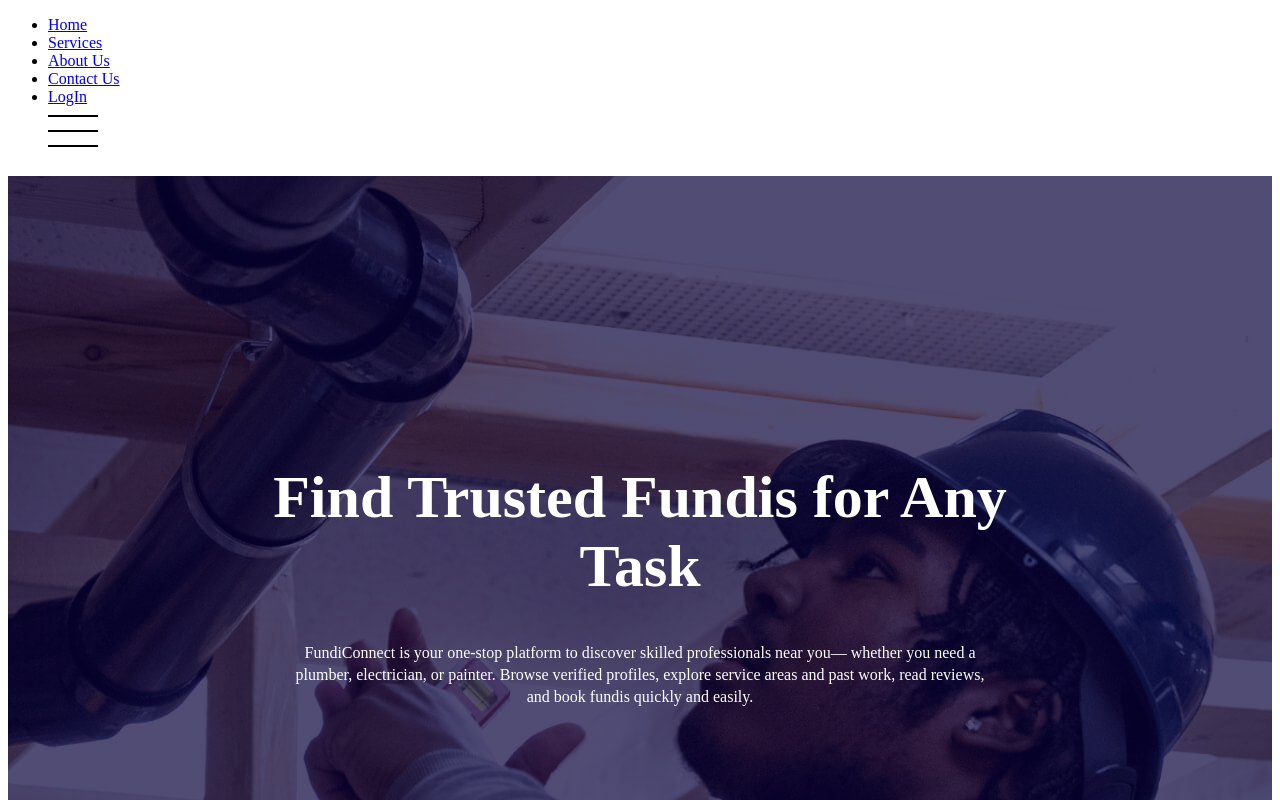
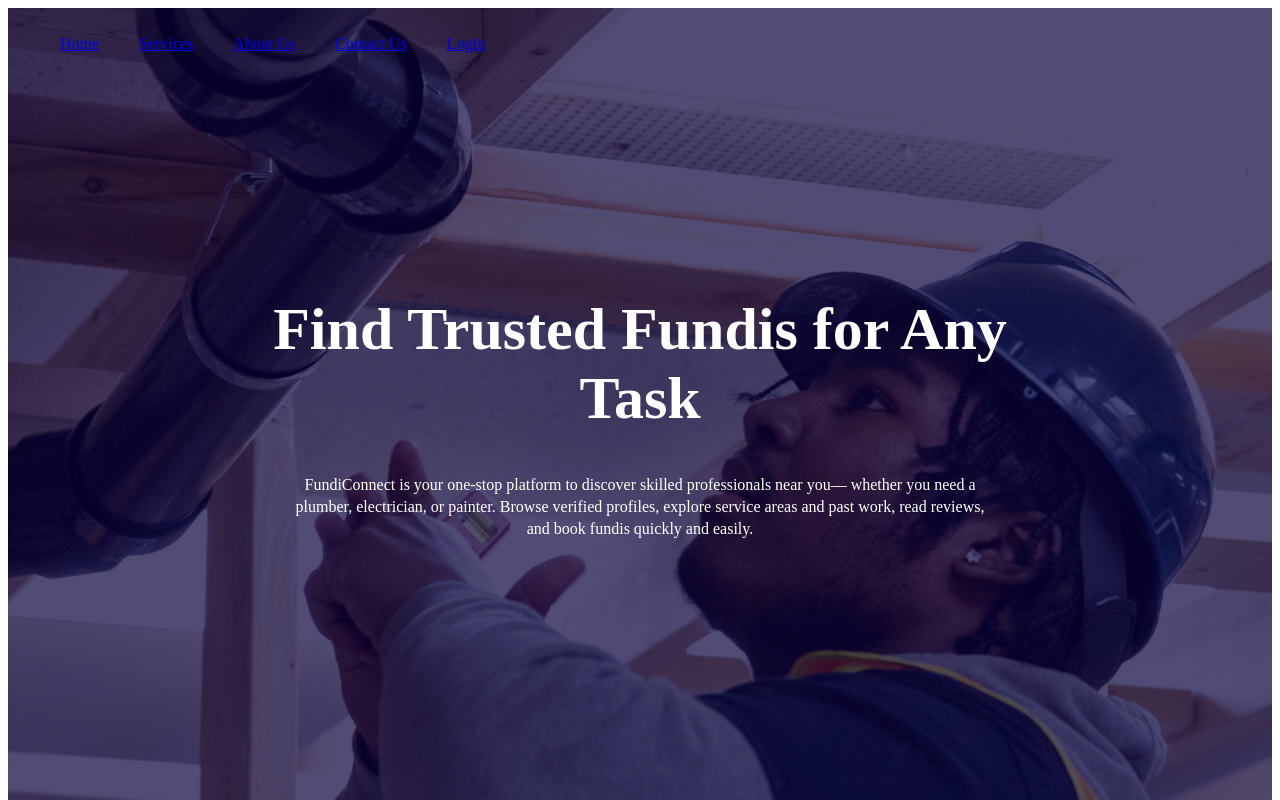
Before and after one commit to Melloniah/Ujuzi-Hub-project, a React (Create React App) app in the folder client/: page / in a window 1280 px wide. Shown: the top 800 px of the page. Built offline with nearby package versions, Linux system fonts and the light colour scheme.

Commit message:
Adds Navbar.css

```diff
--- a/client/src/pages/Navbar.css
+++ b/client/src/pages/Navbar.css
@@ -1,8 +1,8 @@
-/* nav{
+nav{
     width: 200%;
-    height: 10%; */
+    height: 10%;
     /* background: #0f2500; */
-    /* color: #fff;
+    color: #fff;
     padding: 4px 0px;
     position: fixed;
     top: 0;
@@ -12,9 +12,9 @@
     justify-content: space-between;
     z-index:10;
 
-} */
+}
 
-/* .logo {
+.logo {
     width: 100px;
     height: 60px;
 
@@ -80,4 +80,4 @@ nav ul li{
 
     }
 
-  } */
+  }
```
